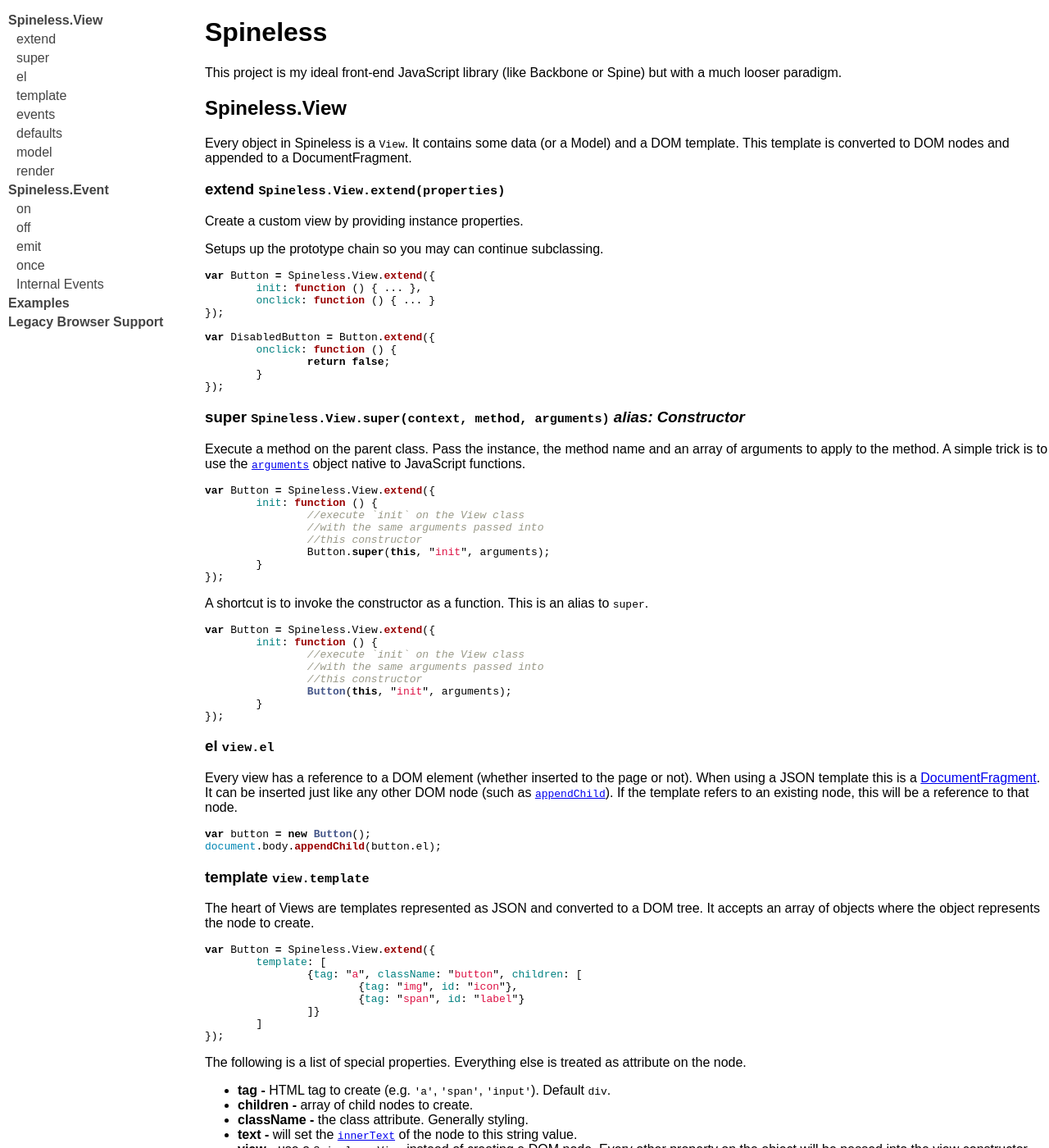
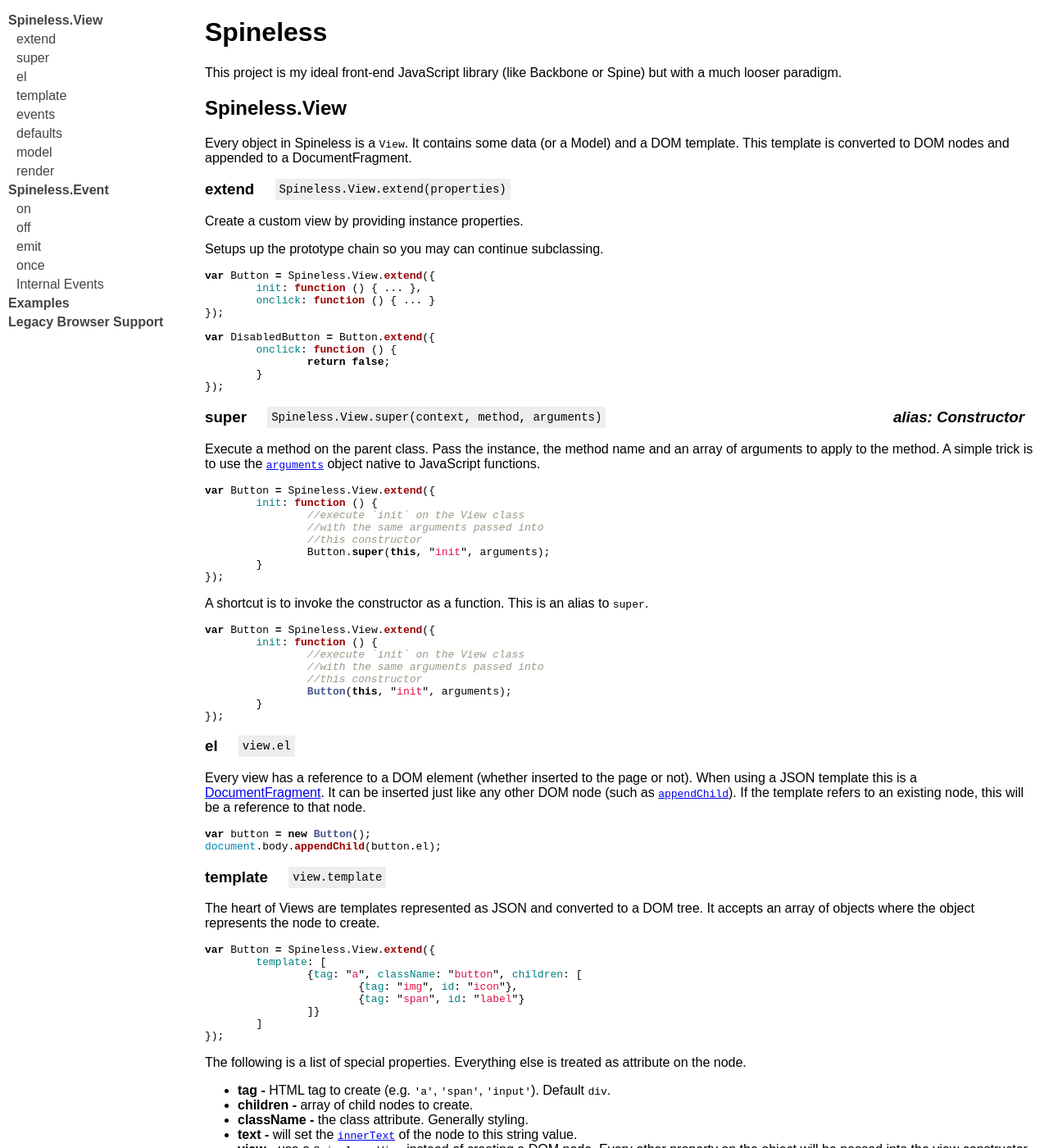
Before and after one commit to louisstow/Spineless, a Jekyll site: the page built from index.md, in a window 1280 px wide and 1400 px high. Shown: the whole window at 82% size. Built offline with Jekyll 4.4.1, drawn with Linux system fonts in a browser that asks for light colours; Markdown is read by kramdown in place of the engine named in the settings.

Commit message:
* style the header code

```diff
--- a/stylesheets/global.css
+++ b/stylesheets/global.css
@@ -5,6 +5,7 @@ body, html {
 
 #content {
 	margin-left: 250px;
+	margin-right: 15px;
 }
 
 #nav {
@@ -33,3 +34,18 @@ a.lvl2 {
     text-decoration: none;
     color: #444;
 }
+
+h3 code {
+    background: #eee;
+    position: relative;
+    padding: 5px;
+    margin: 0 0 0 20px;
+    font-weight: normal;
+    top: -2px;
+    font-size: 14px;
+}
+
+h3 em {
+    float: right;
+    margin-right: 15px;
+}
```
